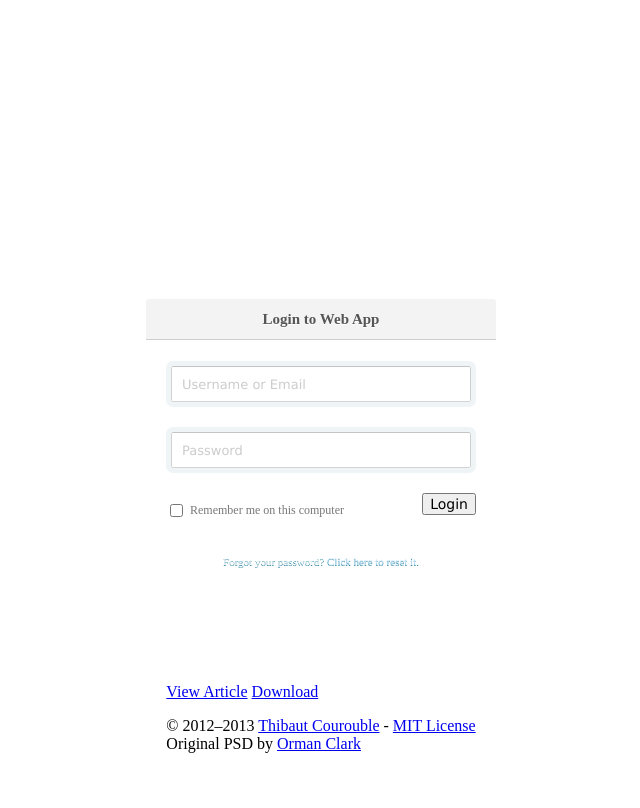
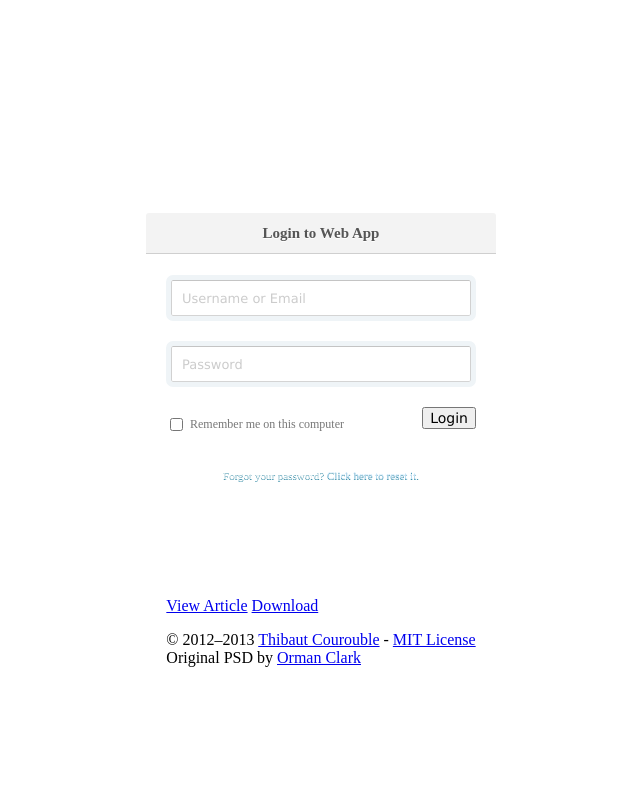
Before and after one commit to MarcoLynnK/Vote.me, a PHP site: page / in a window 1280 px wide. Shown: the whole page, without its empty margins (319-959 px from the left). Run offline with PHP 8.4, Linux system fonts and the light colour scheme.

```diff
--- a/Web-Projekt/css/style.css
+++ b/Web-Projekt/css/style.css
@@ -20,7 +20,6 @@ body {
 .container {
     margin: 80px auto;
     width: 640px;
-    margin-top: 20%;
 }
 
 .login {
```
